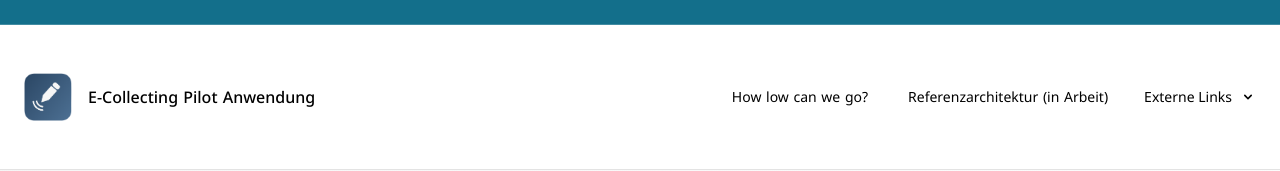
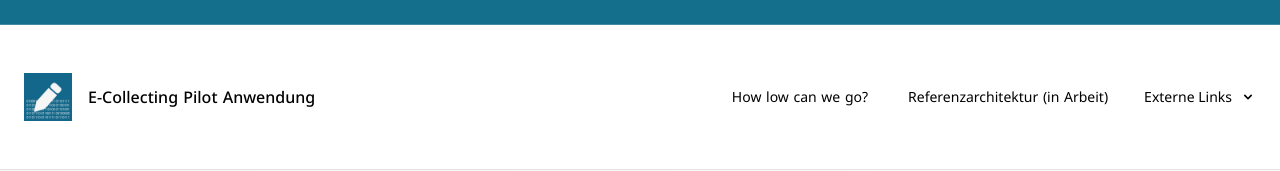
Before and after one commit to Digital-Democracy-Hub-Schweiz/e-collecting-pilot, a React (Vite) app: page / in a window 1280 px wide. Shown: the top 171 px of the page. Built offline with nearby package versions, Linux system fonts and the light colour scheme; no server answers.

Commit message:
Ändere Logo
Logo im Header wurde geändert.
-edited src/pages/Index.tsx

```diff
--- a/src/pages/Index.tsx
+++ b/src/pages/Index.tsx
@@ -113,7 +113,7 @@ const Index = () => {
               <div className="flex items-center gap-4">
                 {/* Swiss Cross Logo Placeholder */}
                 <div className="w-12 h-12 bg-white rounded flex items-center justify-center">
-                  <img src="/lovable-uploads/e6f1023d-aaa5-4e86-97b4-18c5f2f955bb.png" alt="E-Collecting Pilot Logo" className="w-12 h-12" />
+                  <img src="/lovable-uploads/38f6cd22-5152-466e-abd5-6df1de083abc.png" alt="E-Collecting Pilot Logo" className="w-12 h-12" />
                 </div>
                 <div className="max-w-md">
                   <h1 className="text-base font-medium text-[hsl(var(--gov-nav-text))] leading-tight">E-Collecting Pilot Anwendung</h1>
```
Also changed, not shown: public/lovable-uploads/38f6cd22-5152-466e-abd5-6df1de083abc.png (added).
